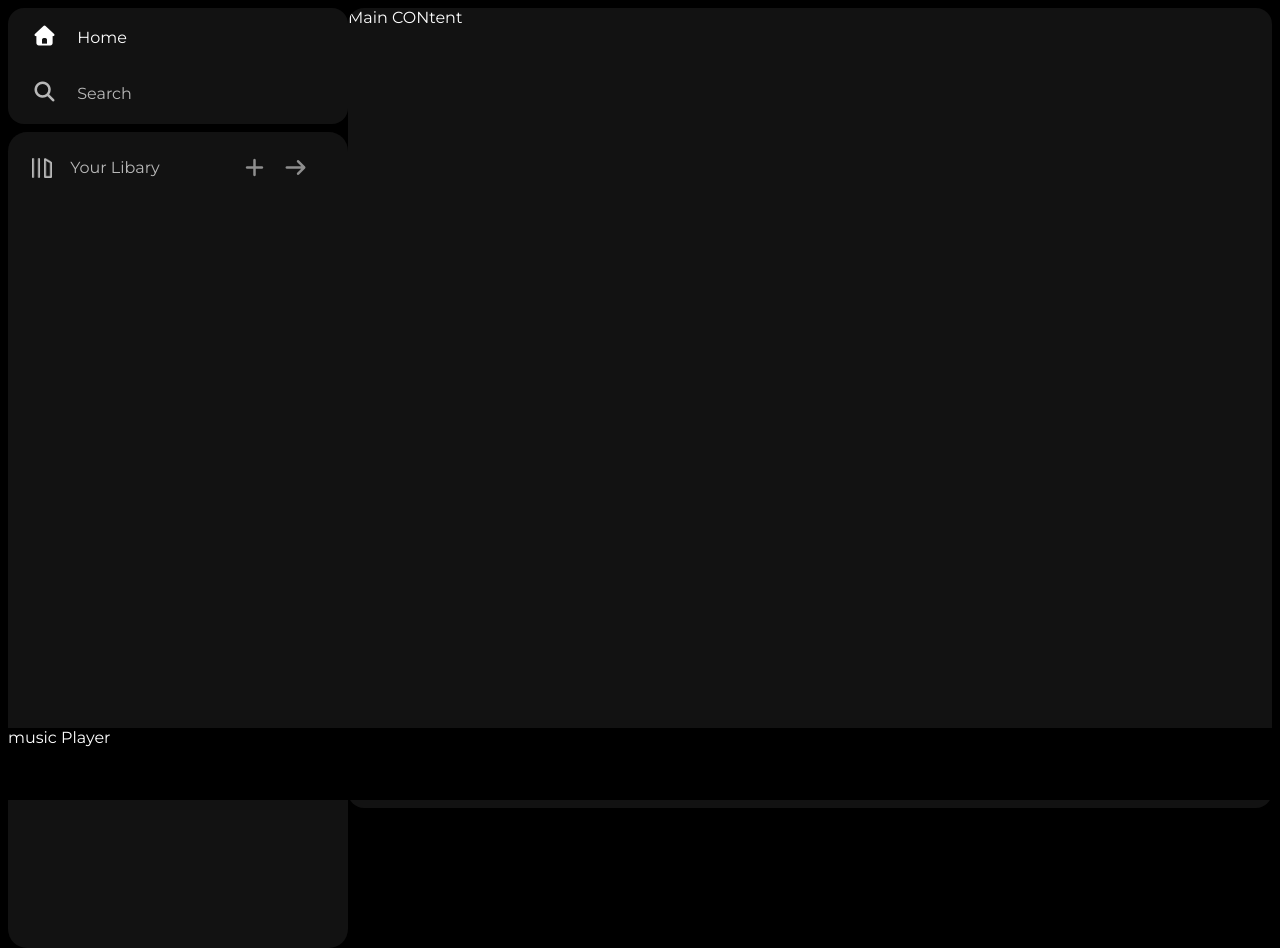
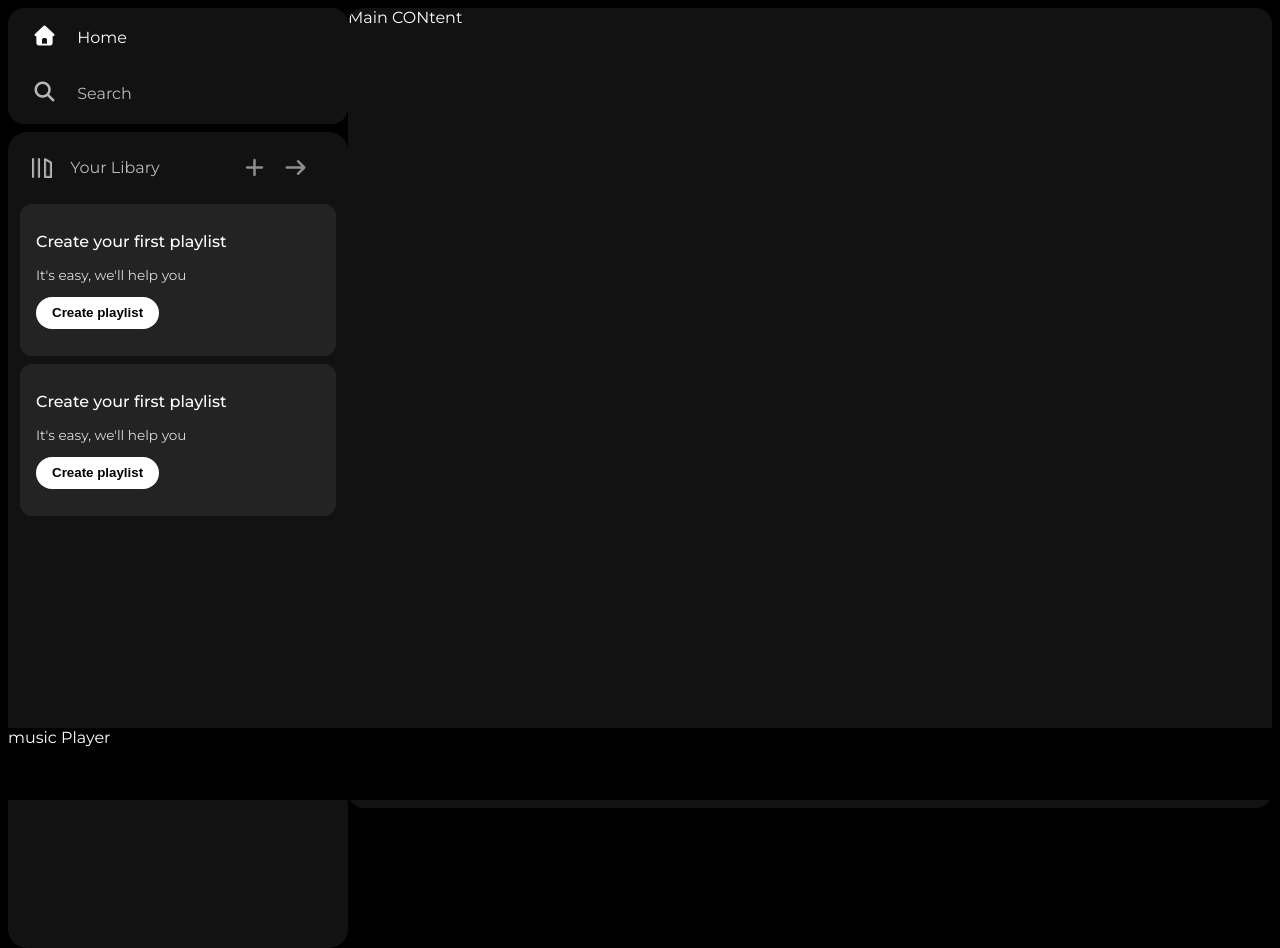
Before and after one commit to Anantsingh005/learning_basics, a plain HTML site: page Project/index.html in a window 1280 px wide. Drawn offline with Linux system fonts and the light colour scheme; a web font is replaced by a local one.

Commit message:
Spotify Clone

```diff
--- a/Project/index.html
+++ b/Project/index.html
@@ -42,8 +42,18 @@
                     </div>
                 </div>
                 </div>
-                <div class="boxes">
+                <div class="lib-boxs">
+                    <div class="box">
+                        <p class="box-p1">Create your first playlist</p>
+                        <p class="box-p2">It's easy, we'll help you</p>
+                        <button class="badge">Create playlist</button>
+                    </div>
 
+                    <div class="box">
+                        <p class="box-p1">Create your first playlist</p>
+                        <p class="box-p2">It's easy, we'll help you</p>
+                        <button class="badge">Create playlist</button>
+                    </div>
                 </div>
             </div>
         </div>
--- a/Project/style.css
+++ b/Project/style.css
@@ -99,3 +99,31 @@ a {
 .lib-option a {
     margin-right: 5rem;
 }
+
+.box {
+    height: 8rem;
+    background-color: #232323;
+    border-radius: .75rem;
+    margin: .5rem 0rem .5rem 0rem;
+    padding: .75rem 1rem;
+}
+
+.box-p1 {
+    font-size: 1rem;
+    font-weight: 500;
+}
+
+.box-p2 {
+    font-size: .85rem;
+    opacity: .83;
+}
+
+.badge {
+    background-color: #fff;
+    border: none;
+    border-radius: 100px;
+    padding: .25rem 1rem;
+    font-weight: 700;
+    height: 2rem;
+    width: fit-content;
+}
```
